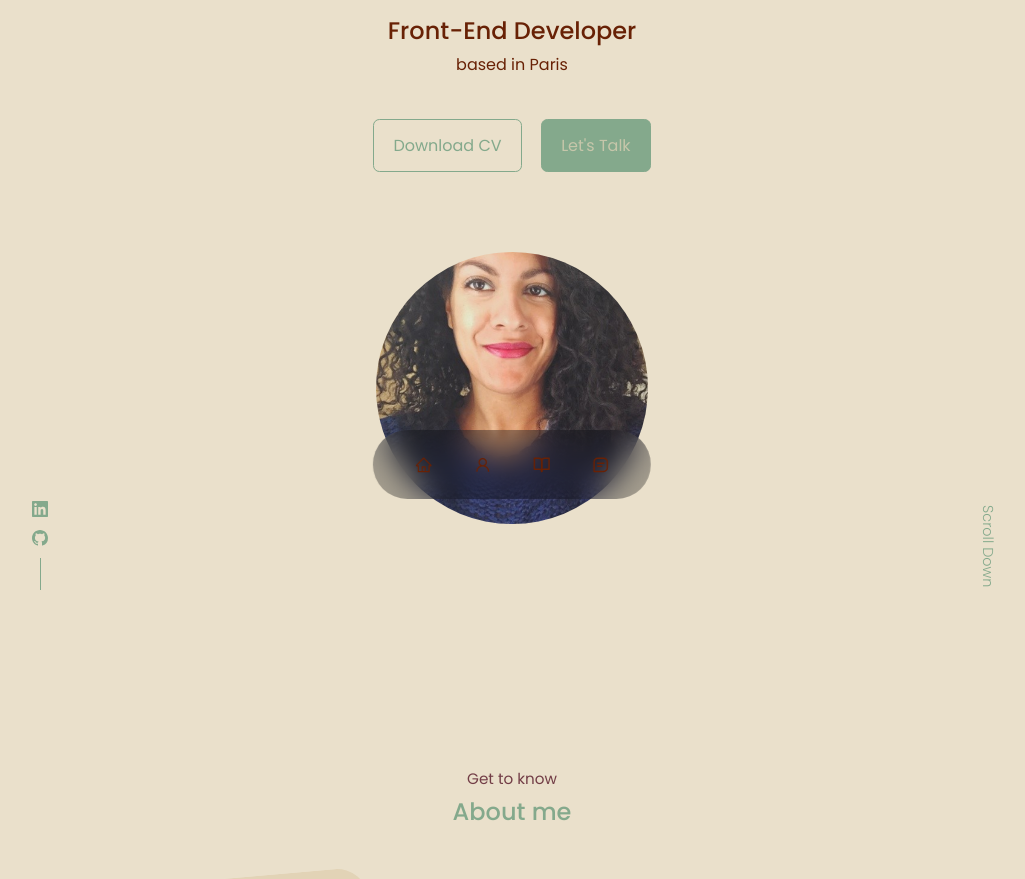
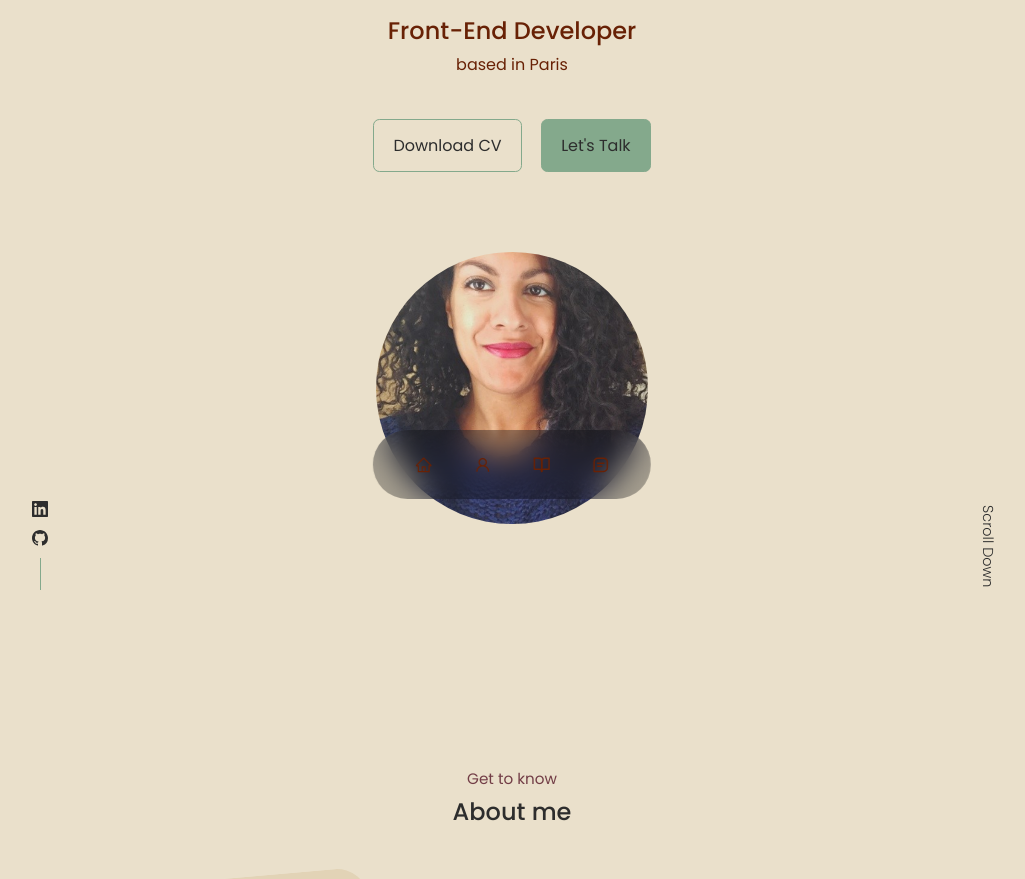
Before and after one commit to Mlisande/portfolio, a React (Create React App) app: page / in a window 1280 px wide. Shown: the part 269-1148 px from the top of the page, without its empty margins (128-1153 px from the left). Built offline with nearby package versions, Linux system fonts and the light colour scheme.

Commit message:
improve accessibility and SEO

```diff
--- a/public/index.html
+++ b/public/index.html
@@ -3,6 +3,10 @@
     <meta charset="UTF-8">
     <meta http-equiv="X-UA-Compatible" content="IE=edge">
     <meta name="viewport" content="width=device-width, initial-scale=1.0">
+    <meta
+        name="description"
+        content="Portfolio de Mélisande Malonga, développeuse Front-End à Paris. Découvrez ses projets React.js, Next.js et MUI, ainsi que son engagement pour l'accessibilité et le code de qualité."
+    />
     <title>Le merveilleux porfolio de Mélisande</title>
 </head>
 <body>
--- a/src/components/experience/experience.css
+++ b/src/components/experience/experience.css
@@ -24,7 +24,7 @@
 .experience__container > div h3 {
     text-align: center;
     margin-bottom: 2rem;
-    color: var(--color-primary);
+    color: var(--color-text-btn);
 }
 
 .experience__content {
--- a/src/components/footer/Footer.jsx
+++ b/src/components/footer/Footer.jsx
@@ -20,14 +20,14 @@ const Footer = () => {
             href="https://www.linkedin.com/in/melisandemalonga/"
             target='_blank'
             rel="noreferrer noopener"
-            aria-label='Linkidin Profile'>
+            aria-label=' Visit my Linkidin Profile'>
               <GrLinkedin aria-hidden='true'/>
             </a>
           <a
             href="https://github.com/Mlisande"
             target='_blank'
             rel="noreferrer noopener"
-            aria-label='Github Profile'>
+            aria-label='Visit my Github Profile'>
               <BsGithub aria-hidden='true'/>
             </a>
         </div>
--- a/src/components/footer/footer.css
+++ b/src/components/footer/footer.css
@@ -7,7 +7,7 @@ footer {
 }
 
 footer a {
-    color: var(--color-bg);
+    color: var(--color-text-btn);
 }
 
 .permalinks {
@@ -44,7 +44,7 @@ footer a {
 
 .footer__copyright {
     margin-bottom: 4rem;
-    color: var(--color-bg);
+    color: var(--color-text-btn);
 
 }
 
--- a/src/components/header/HeaderSocials.jsx
+++ b/src/components/header/HeaderSocials.jsx
@@ -5,9 +5,8 @@ import {BsGithub} from 'react-icons/bs'
 const HeaderSocials = () => {
   return (
     <div className='header__socials'>
-    <a href="https://www.linkedin.com/in/melisandemalonga/" target='_blank' rel="noreferrer noopener"><GrLinkedin/></a>
-    <a href="https://github.com/Mlisande" target='_blank' rel="noreferrer noopener"><BsGithub/></a>
-
+    <a href="https://www.linkedin.com/in/melisandemalonga/" aria-label="Visit my LinkedIn profile" target='_blank' rel="noreferrer noopener"><GrLinkedin aria-hidden='true'/></a>
+    <a href="https://github.com/Mlisande" aria-label="Visit my Github profile" target='_blank' rel="noreferrer noopener"><BsGithub aria-hidden='true'/></a>
     </div>
   )
 }
--- a/src/index.css
+++ b/src/index.css
@@ -15,8 +15,10 @@
     --color-bg-variant:rgba(206,121,107,0.4);
     --color-primary:rgba(132,169,140);
     --color-primary-variant:rgb(132,169,124);
+    --color-primary-dark: rgba(74, 120, 84, 0.8);
     --color-white:#723d46;
     --color-light:#682105;
+    --color-text-btn: rgba(45,45,45,1);
 
     --transition: all 400ms ease;
 
@@ -68,7 +70,7 @@ section > h2, section > h5{
 }
 
 section > h2{
-    color: var(--color-primary);
+    color: var(--color-text-btn);
     margin-bottom: 3rem;
 }
 
@@ -77,7 +79,7 @@ section > h2{
 }
 
 a{
-    color:var(--color-primary);
+    color:var(--color-text-btn);
     transition: var(--transition);
 }
 
@@ -88,7 +90,7 @@ a:hover{
 .btn{
     width: max-content;
     display: inline-block;
-    color: var(--color-primary);
+    color: var(--color-text-btn);
     padding: 0.75rem 1.2rem;
     border-radius: 0.4rem;
     cursor: pointer;
@@ -102,20 +104,17 @@ a:hover{
     font-weight: 900;
     font-size: 1rem;
     padding: 0.2rem 0.7rem;
-
-
-
 }
 
 .btn:hover{
     background: var(--color-white);
     color: var(--color-bg);
-    border-color: transparent;
+    border-color:transparent;
 }
 
 .btn-primary{
     background: var(--color-primary);
-    color:var(--color-bg) ;
+    color:var(--color-text-btn);
 }
 
 img{
```
